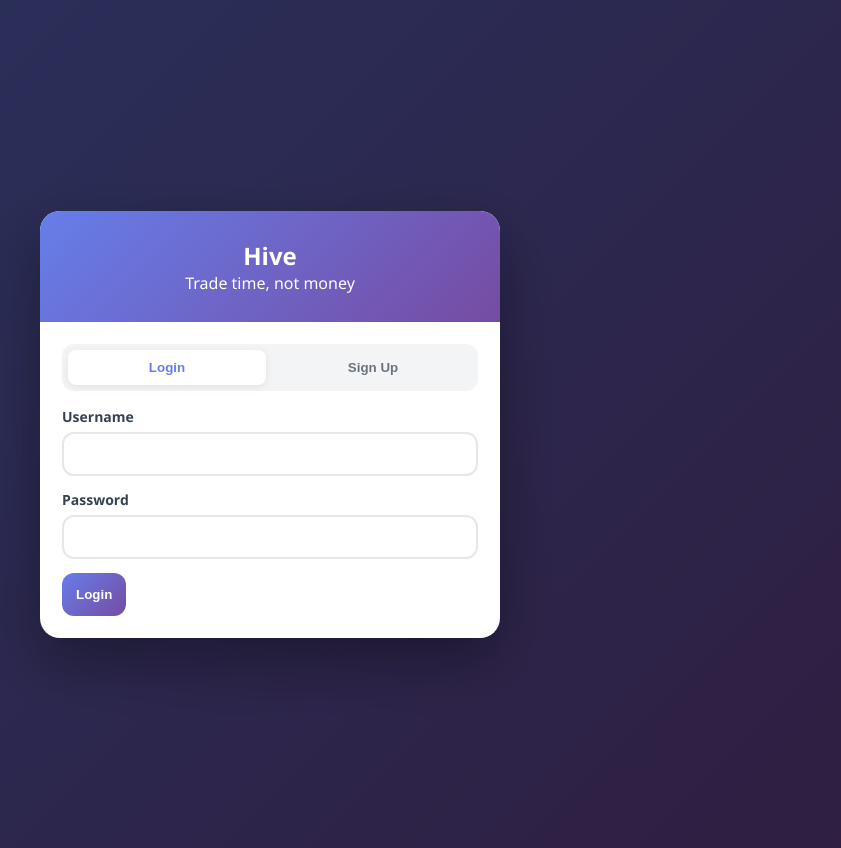
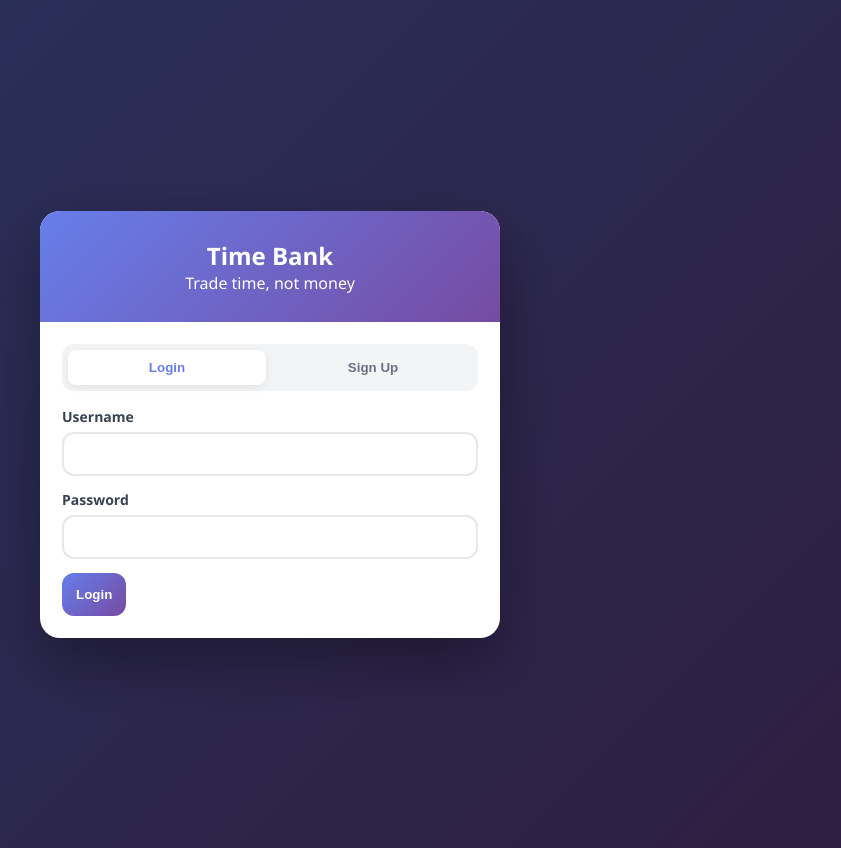
Before and after one commit to yaseminsirin/SWE573, a Django app: page / in a window 1280 px wide. Shown: the whole page, without its empty margins (370-1211 px from the left). Run offline with Django 5.2, Linux system fonts and the light colour scheme; parts of the project's set-up code (start-up, migrations or seed data) failed here and were passed over.

Commit message:
deploy: new nama

```diff
--- a/core/templates/timebank.html
+++ b/core/templates/timebank.html
@@ -188,7 +188,7 @@
   <div class="auth" id="authModal">
     <div class="auth-box">
       <div class="auth-head">
-        <div class="auth-title">Hive</div>
+        <div class="auth-title">Time Bank</div>
         <div>Trade time, not money</div>
       </div>
       <div class="auth-body">
@@ -237,7 +237,7 @@
   <!-- APP -->
   <div class="app hidden" id="app">
     <header>
-      <div class="logo">⏰ Hive</div>
+      <div class="logo">⏰ Time Bank</div>
       <div class="actions">
         <button class="icon-btn profile-btn" id="profileBtn">JD</button>
         <button class="icon-btn" title="Notifications">🔔<span class="badge">3</span></button>
```
